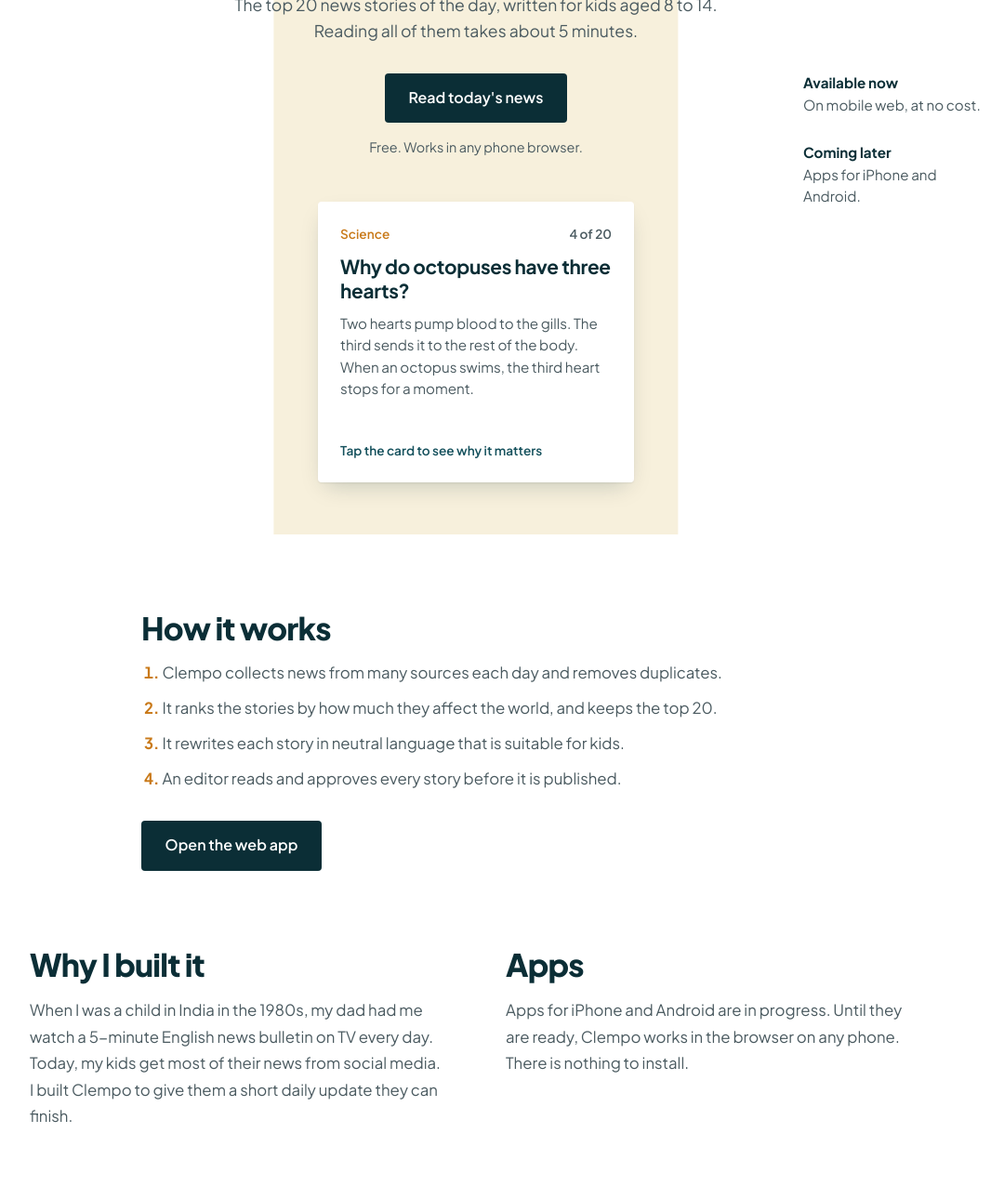
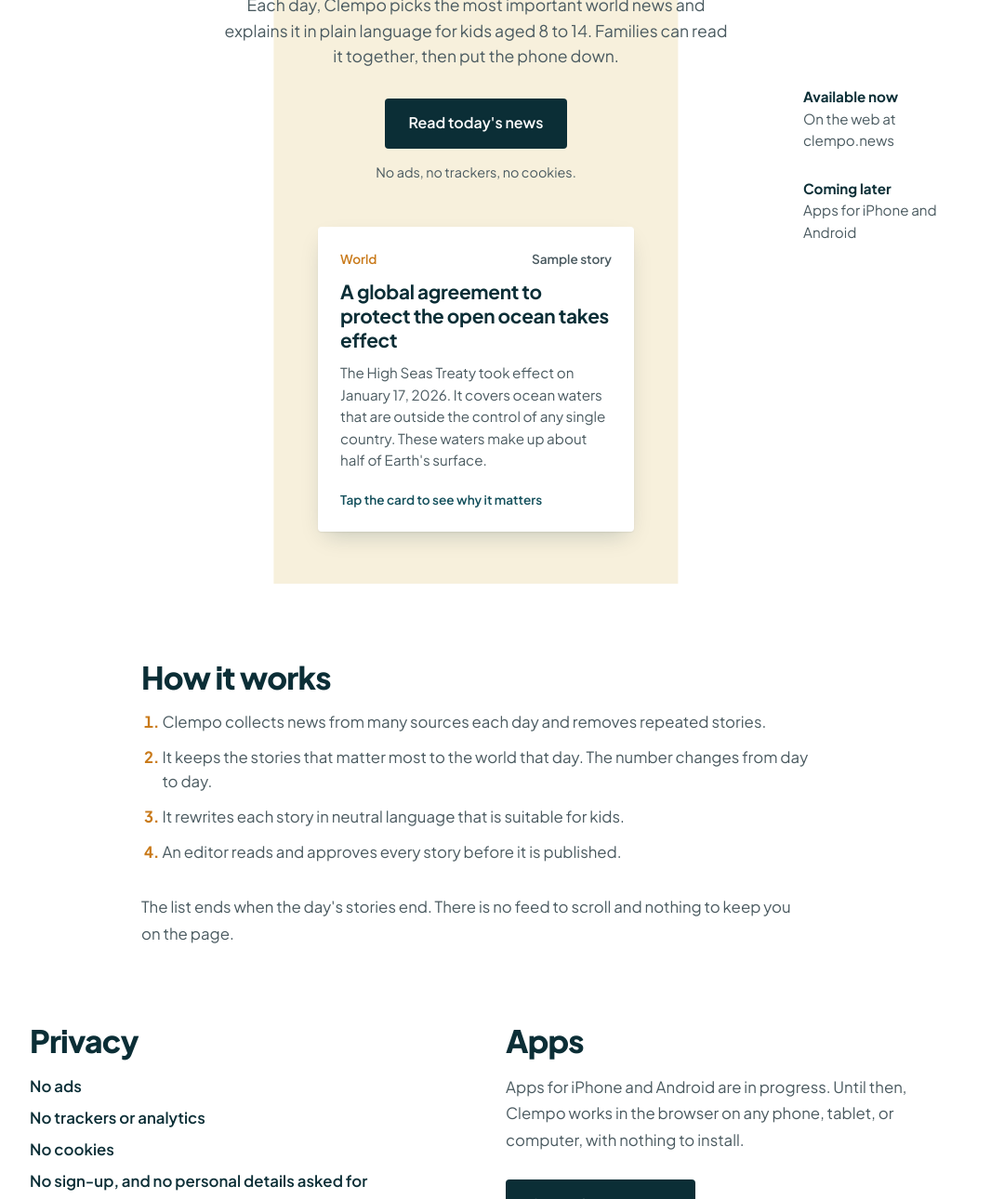
Before and after one commit to txrroy/clempo.com, a plain HTML site: page index.html in a window 1280 px wide. Shown: the part 308-1598 px from the top of the page at 93% size, without its empty margins (128-1208 px from the left). Drawn offline with Linux system fonts and the light colour scheme.

Commit message:
Rewrite site copy and remove outside requests
- New copy: world news, variable story count, privacy section, family use
- Link to clempo.news
- Sample card is now a world news story (High Seas Treaty)
- Host Plus Jakarta Sans locally so the page makes no third-party requests

Co-Authored-By: Claude Opus 5.5 <noreply@anthropic.com>
Claude-Session: https://claude.ai/code/session_01V6RMHFRVzVRP8k5b4qsnbn

```diff
--- a/index.html
+++ b/index.html
@@ -3,20 +3,15 @@
 <head>
   <meta charset="UTF-8" />
   <meta name="viewport" content="width=device-width, initial-scale=1.0" />
-  <title>Clempo: daily news for kids</title>
+  <title>Clempo: daily world news for families</title>
   <meta
     name="description"
-    content="Clempo shows the top 20 news stories of the day, written for kids aged 8 to 14. Reading all of them takes about 5 minutes."
+    content="Clempo is a short list of each day's most important world news, written for kids aged 8 to 14 and the adults they read with. No ads, no trackers, no cookies."
   />
-  <meta property="og:title" content="Clempo: daily news for kids" />
-  <meta property="og:description" content="The top 20 news stories of the day, written for kids aged 8 to 14." />
+  <meta property="og:title" content="Clempo: daily world news for families" />
+  <meta property="og:description" content="A short list of each day's most important world news, written for kids aged 8 to 14. No ads, no trackers, no cookies." />
   <link rel="icon" type="image/svg+xml" href="clempo-logo.svg" />
-  <link rel="preconnect" href="https://fonts.googleapis.com" />
-  <link rel="preconnect" href="https://fonts.gstatic.com" crossorigin />
-  <link
-    href="https://fonts.googleapis.com/css2?family=Plus+Jakarta+Sans:wght@400;500;600;700;800&display=swap"
-    rel="stylesheet"
-  />
+  <link rel="preload" href="fonts/plus-jakarta-sans-latin-800-normal.woff2" as="font" type="font/woff2" crossorigin />
   <link rel="stylesheet" href="styles.css" />
 </head>
 <body>
@@ -32,12 +27,12 @@
 
       <nav class="nav-center" aria-label="Primary">
         <a href="#how">How it works</a>
-        <a href="#why">Why I built it</a>
+        <a href="#privacy">Privacy</a>
         <a href="#apps">Apps</a>
       </nav>
 
       <div class="nav-right">
-        <a href="https://news.snappylit.com/" class="btn btn-header" rel="noopener">Open web app</a>
+        <a href="https://clempo.news" class="btn btn-header">Read the news</a>
       </div>
     </header>
 
@@ -45,22 +40,22 @@
       <section class="hero" aria-labelledby="hero-title">
         <h1 id="hero-title" class="hero-headline">The world in 5 minutes.</h1>
         <p class="hero-sub">
-          The top 20 news stories of the day, written for kids aged 8 to 14. Reading all of them takes about 5 minutes.
+          Each day, Clempo picks the most important world news and explains it in plain language for kids aged 8 to 14. Families can read it together, then put the phone down.
         </p>
-        <a href="https://news.snappylit.com/" class="btn btn-hero" rel="noopener">Read today's news</a>
-        <p class="hero-note">Free. Works in any phone browser.</p>
+        <a href="https://clempo.news" class="btn btn-hero">Read today's news</a>
+        <p class="hero-note">No ads, no trackers, no cookies.</p>
 
         <div class="card-wrap">
           <div class="reader-card" id="reader-card" role="button" tabindex="0"
-               aria-label="Sample story. Tap to see why it matters.">
+               aria-label="Sample story. Select to see why it matters.">
             <figure class="reader-face reader-front">
               <div class="reader-top">
-                <span class="reader-topic">Science</span>
-                <span class="reader-count">4 of 20</span>
+                <span class="reader-topic">World</span>
+                <span class="reader-count">Sample story</span>
               </div>
-              <p class="reader-headline">Why do octopuses have three hearts?</p>
+              <p class="reader-headline">A global agreement to protect the open ocean takes effect</p>
               <p class="reader-body">
-                Two hearts pump blood to the gills. The third sends it to the rest of the body. When an octopus swims, the third heart stops for a moment.
+                The High Seas Treaty took effect on January 17, 2026. It covers ocean waters that are outside the control of any single country. These waters make up about half of Earth's surface.
               </p>
               <p class="reader-foot">Tap the card to see why it matters</p>
             </figure>
@@ -68,11 +63,11 @@
             <figure class="reader-face reader-back">
               <div class="reader-top">
                 <span class="reader-topic">Why it matters</span>
-                <span class="reader-count">4 of 20</span>
+                <span class="reader-count">Sample story</span>
               </div>
-              <p class="reader-headline">It shows how animals adapt to the ocean.</p>
+              <p class="reader-headline">The open ocean now has shared rules.</p>
               <p class="reader-body">
-                Octopus blood carries oxygen with copper instead of iron. Copper works better in cold water with little oxygen. That is why octopuses can live in the deep sea.
+                Before this treaty, countries had no common way to protect sea life far from shore. Now they can create protected areas there and check the effects of new activities on the ocean before they begin.
               </p>
               <p class="reader-foot">Tap again to go back</p>
             </figure>
@@ -81,37 +76,47 @@
       </section>
 
       <aside class="hero-notes" aria-label="Availability">
-        <p><strong>Available now</strong><br />On mobile web, at no cost.</p>
-        <p><strong>Coming later</strong><br />Apps for iPhone and Android.</p>
+        <p><strong>Available now</strong><br />On the web at clempo.news</p>
+        <p><strong>Coming later</strong><br />Apps for iPhone and Android</p>
       </aside>
     </div>
     </div>
 
     <main>
-
       <section id="how" class="section">
         <h2 class="section-heading">How it works</h2>
         <ol class="steps">
-          <li>Clempo collects news from many sources each day and removes duplicates.</li>
-          <li>It ranks the stories by how much they affect the world, and keeps the top 20.</li>
+          <li>Clempo collects news from many sources each day and removes repeated stories.</li>
+          <li>It keeps the stories that matter most to the world that day. The number changes from day to day.</li>
           <li>It rewrites each story in neutral language that is suitable for kids.</li>
           <li>An editor reads and approves every story before it is published.</li>
         </ol>
-        <a href="https://news.snappylit.com/" class="btn btn-hero" rel="noopener">Open the web app</a>
+        <p class="section-copy">
+          The list ends when the day's stories end. There is no feed to scroll and nothing to keep you on the page.
+        </p>
       </section>
 
       <section class="section section-split">
-        <div id="why">
-          <h2 class="section-heading">Why I built it</h2>
+        <div id="privacy">
+          <h2 class="section-heading">Privacy</h2>
+          <ul class="facts">
+            <li>No ads</li>
+            <li>No trackers or analytics</li>
+            <li>No cookies</li>
+            <li>No sign-up, and no personal details asked for</li>
+          </ul>
           <p class="section-copy">
-            When I was a child in India in the 1980s, my dad had me watch a 5-minute English news bulletin on TV every day. Today, my kids get most of their news from social media. I built Clempo to give them a short daily update they can finish.
+            Clempo does not collect information about the people who read it.
           </p>
         </div>
 
         <div id="apps">
           <h2 class="section-heading">Apps</h2>
           <p class="section-copy">
-            Apps for iPhone and Android are in progress. Until they are ready, Clempo works in the browser on any phone. There is nothing to install.
+            Apps for iPhone and Android are in progress. Until then, Clempo works in the browser on any phone, tablet, or computer, with nothing to install.
+          </p>
+          <p class="section-actions">
+            <a href="https://clempo.news" class="btn btn-hero">Open clempo.news</a>
           </p>
         </div>
       </section>
--- a/styles.css
+++ b/styles.css
@@ -1,3 +1,43 @@
+@font-face {
+  font-family: "Plus Jakarta Sans";
+  font-style: normal;
+  font-weight: 400;
+  font-display: swap;
+  src: url("fonts/plus-jakarta-sans-latin-400-normal.woff2") format("woff2");
+}
+
+@font-face {
+  font-family: "Plus Jakarta Sans";
+  font-style: normal;
+  font-weight: 500;
+  font-display: swap;
+  src: url("fonts/plus-jakarta-sans-latin-500-normal.woff2") format("woff2");
+}
+
+@font-face {
+  font-family: "Plus Jakarta Sans";
+  font-style: normal;
+  font-weight: 600;
+  font-display: swap;
+  src: url("fonts/plus-jakarta-sans-latin-600-normal.woff2") format("woff2");
+}
+
+@font-face {
+  font-family: "Plus Jakarta Sans";
+  font-style: normal;
+  font-weight: 700;
+  font-display: swap;
+  src: url("fonts/plus-jakarta-sans-latin-700-normal.woff2") format("woff2");
+}
+
+@font-face {
+  font-family: "Plus Jakarta Sans";
+  font-style: normal;
+  font-weight: 800;
+  font-display: swap;
+  src: url("fonts/plus-jakarta-sans-latin-800-normal.woff2") format("woff2");
+}
+
 :root {
   --white: #ffffff;
   --cream: #f7f0dc;
@@ -345,6 +385,21 @@ a {
   color: var(--orange);
 }
 
+.facts {
+  margin: 0 0 1.25rem;
+  padding: 0;
+  list-style: none;
+  display: grid;
+  gap: 0.5rem;
+  font-size: 1.05rem;
+  font-weight: 600;
+  color: var(--deep);
+}
+
+.section-actions {
+  margin: 1.75rem 0 0;
+}
+
 .section-split {
   max-width: 1000px;
   display: grid;
@@ -415,7 +470,22 @@ a {
     gap: 1.25rem;
   }
 
-  .section-split {
+  .facts {
+  margin: 0 0 1.25rem;
+  padding: 0;
+  list-style: none;
+  display: grid;
+  gap: 0.5rem;
+  font-size: 1.05rem;
+  font-weight: 600;
+  color: var(--deep);
+}
+
+.section-actions {
+  margin: 1.75rem 0 0;
+}
+
+.section-split {
     grid-template-columns: 1fr;
   }
 }
```
Also changed, not shown: fonts/OFL-LICENSE.txt (added), fonts/plus-jakarta-sans-latin-400-normal.woff2 (added), fonts/plus-jakarta-sans-latin-500-normal.woff2 (added), fonts/plus-jakarta-sans-latin-600-normal.woff2 (added), fonts/plus-jakarta-sans-latin-700-normal.woff2 (added), fonts/plus-jakarta-sans-latin-800-normal.woff2 (added), 1 other file.
